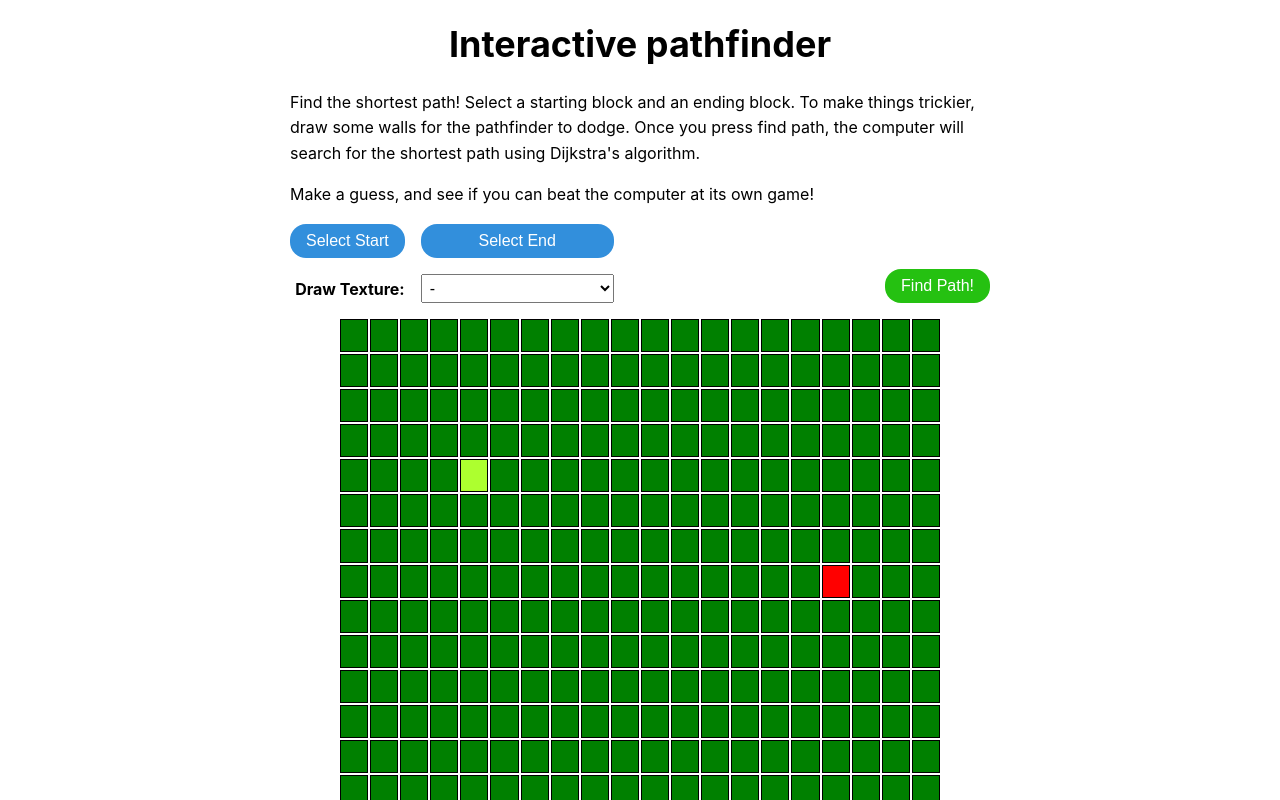
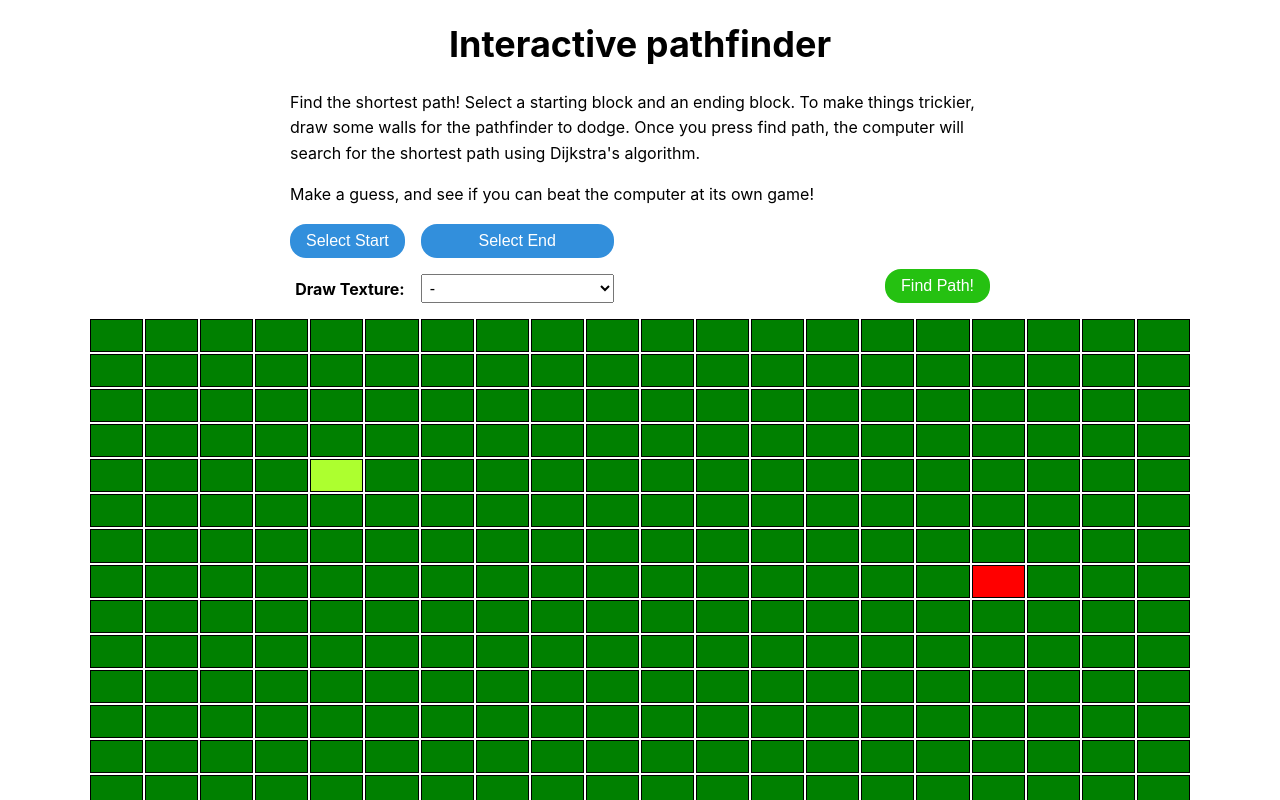
Before and after one commit to shanemcfadden/interactive-pathfinder, a React (Create React App) app: page / in a window 1280 px wide. Shown: the top 800 px of the page. Built offline with nearby package versions, Linux system fonts and the light colour scheme.

Commit message:
Add set grid height and width

```diff
--- a/src/components/Grid.jsx
+++ b/src/components/Grid.jsx
@@ -5,6 +5,7 @@ import {
   PATHS_VALUE_NAME_MAP,
   TEXTURES_VALUE_NAME_MAP,
   GRID_HEIGHT_NODES,
+  GRID_MAX_HEIGHT_PX,
   GRID_WIDTH_NODES,
   GRID_WIDTH_PX,
 } from 'util/settings';
@@ -53,6 +54,7 @@ const Grid = ({
         gap: '2px',
         gridTemplateColumns: `repeat(${GRID_WIDTH_NODES}, calc(5% - 1.9px))`,
         gridTemplateRows: `repeat(${GRID_HEIGHT_NODES}, 33.09px)`,
+        height: `${GRID_MAX_HEIGHT_PX}px`,
         width: `${GRID_WIDTH_PX}px`,
       }}
       onMouseLeave={() => {
--- a/src/util/settings.js
+++ b/src/util/settings.js
@@ -18,8 +18,8 @@ export const MODAL_HEADER = 'There are no possible paths!';
 export const DEFAULT_START_NODE = [4, 4];
 export const DEFAULT_END_NODE = [7, 16];
 
-export const GRID_WIDTH_PX = 600;
-// export const GRID_MAX_HEIGHT_PX
+export const GRID_WIDTH_PX = 1100;
+export const GRID_MAX_HEIGHT_PX = 600;
 export const GRID_WIDTH_NODES = 20;
 export const GRID_HEIGHT_NODES = 20;
 
```
